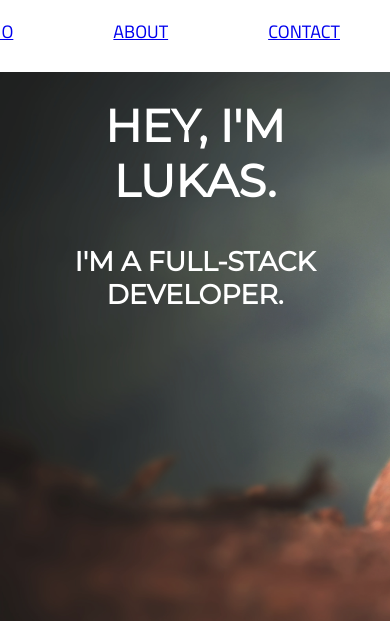
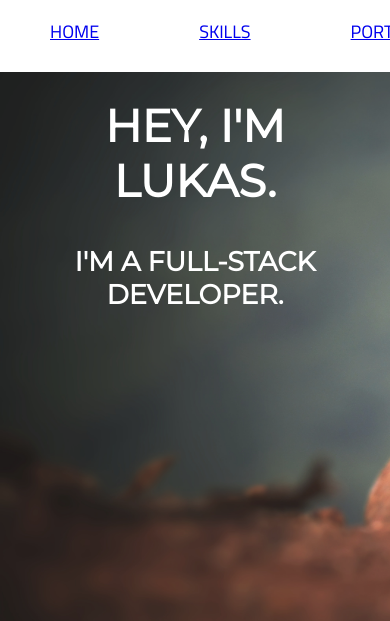
Before and after one commit to LukasMicka/personal_portfolio_page, a PHP site: page /assets/index.html in a window 390 px wide; the page is wider, and only the part inside the window is pictured. Shown: the top 621 px of that part. Run offline with PHP 8.4, Linux system fonts and the light colour scheme; style sheets or scripts are compiled from the project's sources.

Commit message:
added modified css

```diff
--- a/src/scss/_my_portfolio.scss
+++ b/src/scss/_my_portfolio.scss
@@ -1,7 +1,6 @@
 .portfolio {
     background-color: $primary-color;
 }
-
 
 .portfolio-container {
     display: flex;
--- /dev/null
+++ b/src/scss/_nav.scss
@@ -0,0 +1,14 @@
+.nav-menu {
+    display: flex;
+    justify-content: flex-end;
+    padding: 0 0 0.5em 0;
+    a {
+        padding: 15px 50px;
+    }
+}
+
+@media all and (max-width: 830px) {
+    .nav-menu {
+        justify-content: space-between;
+    }
+}
--- a/src/scss/style.scss
+++ b/src/scss/style.scss
@@ -6,6 +6,7 @@
 @import 'find_me';
 @import 'contact_me';
 @import 'greeting';
+@import 'nav';
 
 * {
     box-sizing: border-box;
@@ -42,15 +43,6 @@ section {
     padding: 2em;
 }
 
-.nav-menu {
-    display: flex;
-    justify-content: flex-end;
-    padding: 0 0 0.5em 0;
-    a {
-        padding: 15px 50px;
-    }
-}
-
 .container {
     margin: 0, auto;
     width: 80vw;
```
